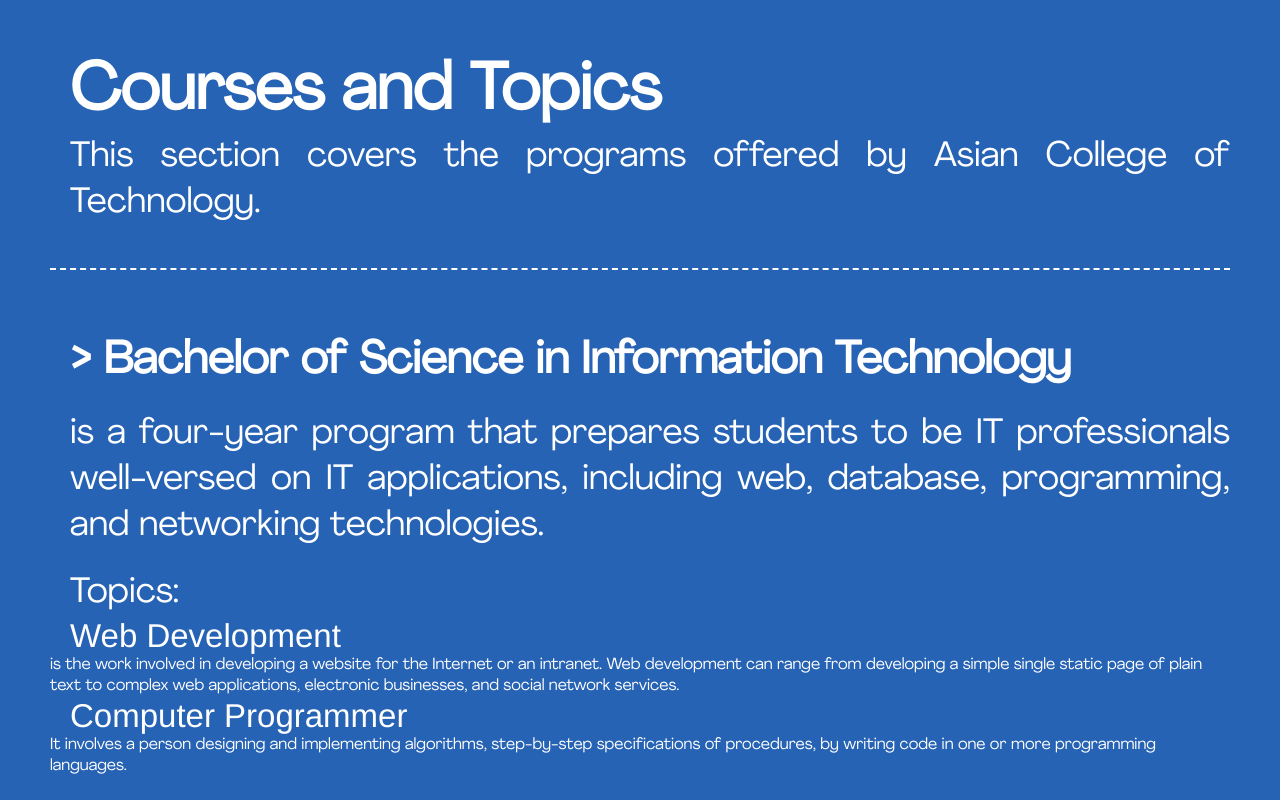
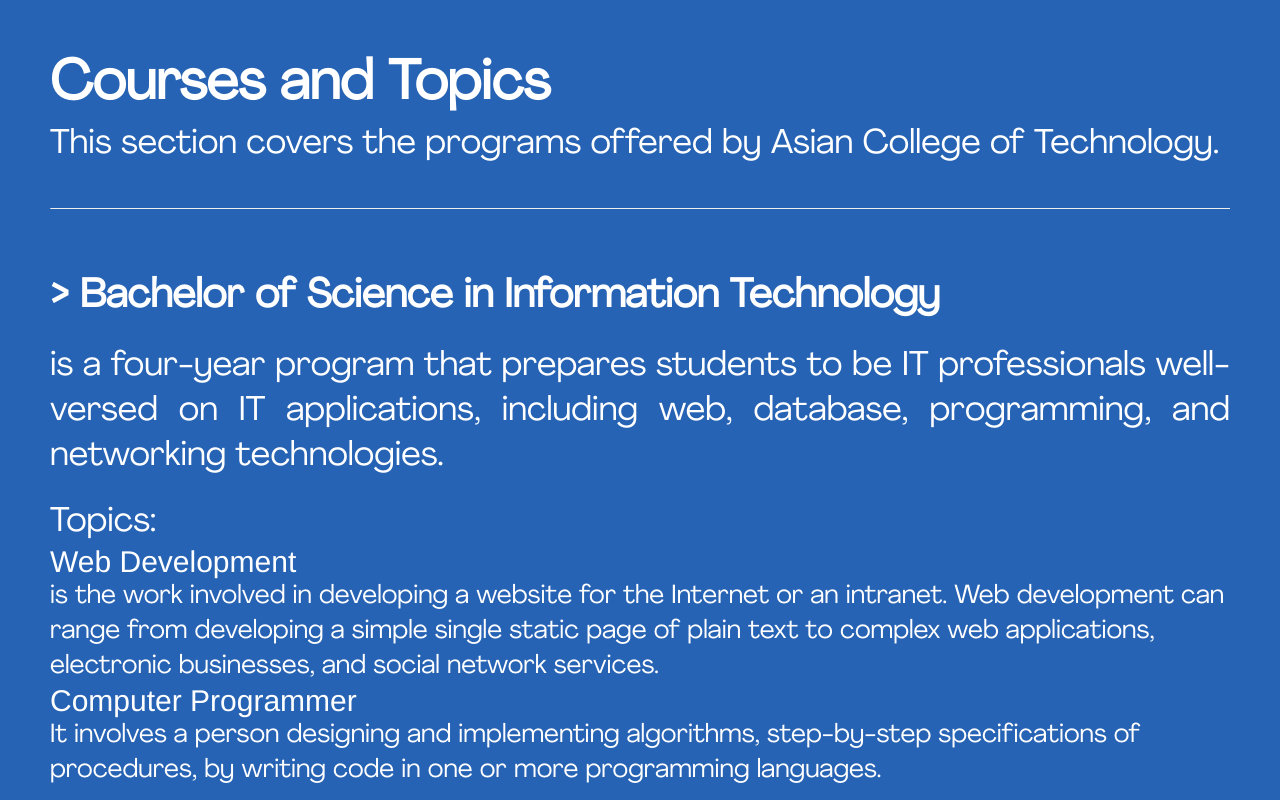
Before and after one commit to GreyWingX1/E-LearningPage.github.io, a plain HTML site: page index.html in a window 1280 px wide. Shown: the part 920-1720 px from the top of the page. Drawn offline with Linux system fonts and the light colour scheme.

Commit message:
Update Stylesheet.css

```diff
--- a/Stylesheet.css
+++ b/Stylesheet.css
@@ -78,28 +78,29 @@
   #CourseTopics h3,
   #CourseTopics p,
   #CourseTopics li {   /* For All Text in Courses and Topics */
-    margin-left: 20px;
     color: white;
     font-family: "Agrandir", sans-serif;
   }
   #CourseTopics h2 { /*Title*/
-    font-size: 65px;
+    font-size: 55px;
   }
   #CourseTopics h3 { /*Programs and Courses*/
-    font-size: 45px;
+    font-size: 40px;
   }
   #CourseTopics p { /*Courses and Topics Definition*/
-    font-size: 35px;
+    font-size: 34px;
     text-align: justify;
   }
   #CourseTopics li {
-    font-size: 33px; /* Adjusted font size for li */
+    font-size: 30px; /* Adjusted font size for li */
     font-family:'Franklin Gothic Medium', 'Arial Narrow', Arial, sans-serif
+  }
+  #CourseTopics li2 {
+    font-size: 26px; /* Adjusted font size for li2*/
   }
   /* Add dashed line */
   .dashed-line {
-    border: 0;
-    border-top: 2px dashed white;
+    border-top: white;
     margin: 20px 0;
   }
   /* Footer Section */
```
